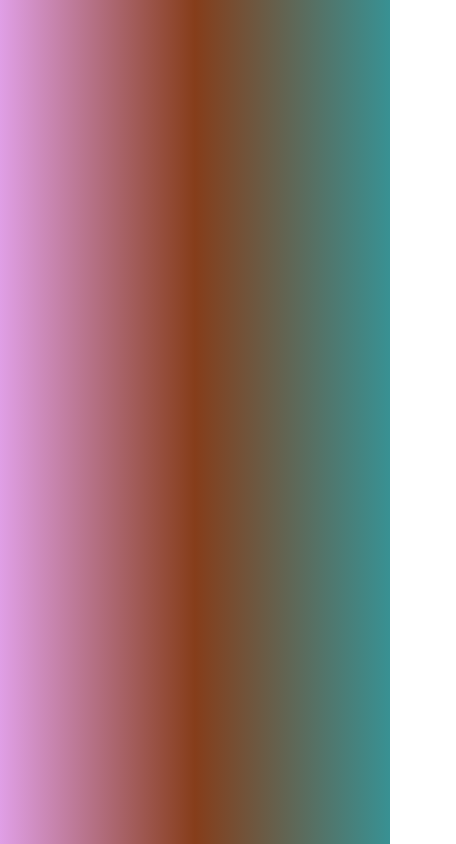
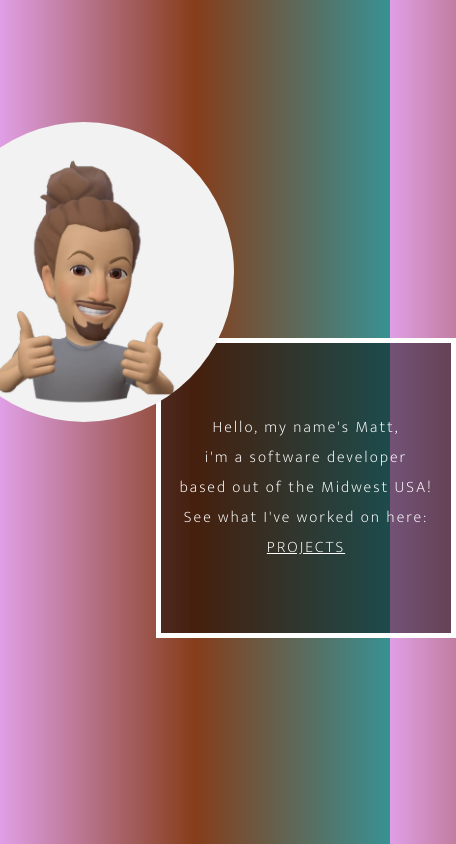
Before and after one commit to M-ilkins/portfolio-site, a plain HTML site: page index.html in a window 390 px wide. Shown: the whole page, 456 px wide, since content can reach past the window. Drawn offline with Linux system fonts and the light colour scheme.

Commit message:
create home page, still need to work on responsive design

```diff
--- a/index.css
+++ b/index.css
@@ -6,8 +6,51 @@
 }
 
 body {
+    position: relative;
+    display: flex;
+    flex-direction: column;
+    justify-content: center;
+    align-items: center;
     background: linear-gradient(90deg, rgba(224,159,230,1) 0%, rgba(134,61,26,1) 50%, rgba(56,145,147,1) 100%);
     font-family: 'Mukta', sans-serif;
     width: 100vw;
     height: 100vh;
 }
+
+a {
+    color: white;
+}
+
+#profile-photo {
+    position: absolute;
+    background-image: url('./images/profile-photo.JPG');
+    background-position: center;
+    background-repeat: no-repeat;
+    background-size: cover;
+    background-color: rgba(0, 0, 0, 0.488);
+    width: 300px;
+    height: 300px;
+    right: 40%;
+    bottom: 50%;
+    border-radius: 50%;
+
+    z-index: 2;
+}
+
+#about-me {
+    text-align: center;
+    letter-spacing: 2px;
+    line-height: 30px;
+    display: flex;
+    justify-content: center;
+    align-items: center;
+    flex-direction: column;
+    left: 40%;
+    top: 40%;
+    position: absolute;
+    background-color: rgba(0, 0, 0, 0.488);
+    color: rgb(255, 255, 255);
+    width: 300px;
+    height: 300px;
+    border: 5px solid white;
+}
--- a/index.html
+++ b/index.html
@@ -7,8 +7,19 @@
         <meta name="description" content="">
         <meta name="viewport" content="width=device-width, initial-scale=1">
         <link rel="stylesheet" href="./index.css">
+        <link rel="preconnect" href="https://fonts.googleapis.com">
+        <link rel="preconnect" href="https://fonts.gstatic.com" crossorigin>
+        <link href="https://fonts.googleapis.com/css2?family=Mukta:wght@200&display=swap" rel="stylesheet">
     </head>
     <body>
+        <section id="profile-photo"></section>
+        <section id="about-me">
+            Hello, my name's Matt, <br>
+            i'm a software developer <br>
+            based out of the Midwest USA! <br>
+            See what I've worked on here: <br>
+            <a href="./project/projects.html">PROJECTS</a>
+        </section>
         <script src="./index.js" async defer></script>
     </body>
 </html>
```
Also changed, not shown: project/projects.html (renamed from projects.html, +2 -2 lines), images/profile-photo.JPG (added), project/projects.css (renamed from projects.css), project/projects.js (renamed from projects.js).
